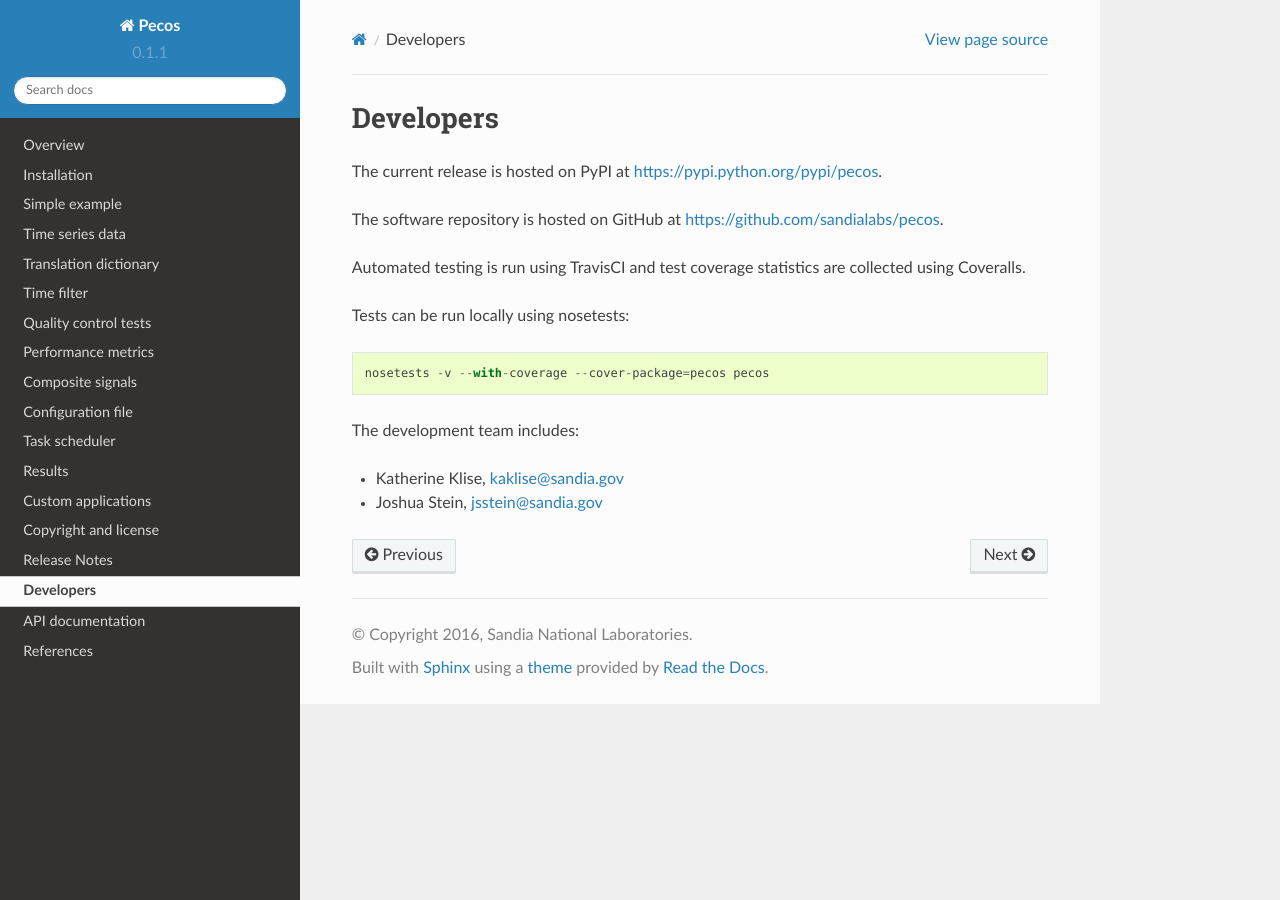
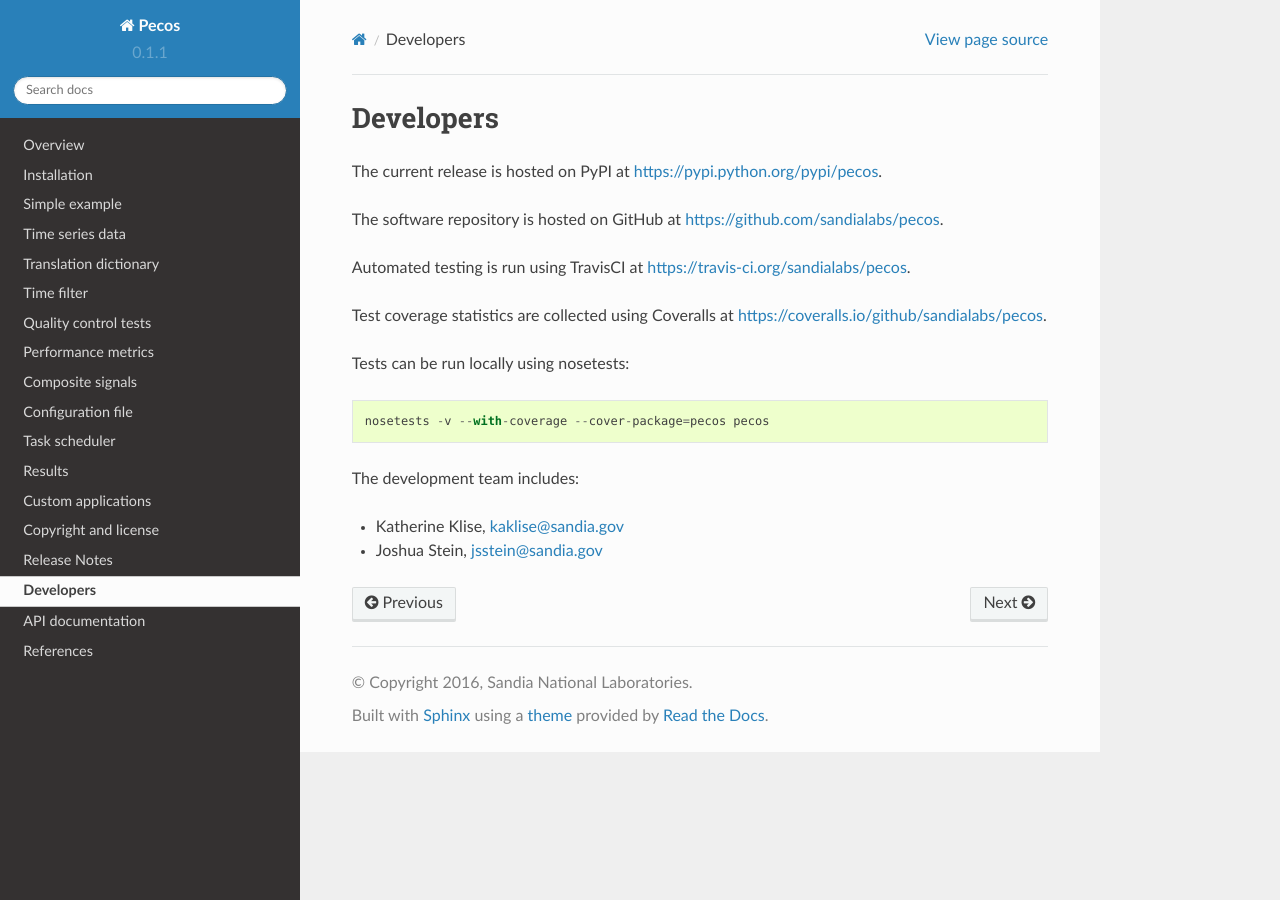
Before and after one commit to sjanzou/pecos, a Sphinx documentation site: the page built from documentation/developers.rst, in a window 1280 px wide. Built offline with Sphinx 7.4.7 and the Read the Docs theme 2.0.0, drawn with Linux system fonts in a browser that asks for light colours.

```diff
--- a/documentation/developers.rst
+++ b/documentation/developers.rst
@@ -5,8 +5,9 @@
 
 The software repository is hosted on GitHub at https://github.com/sandialabs/pecos.
 
-Automated testing is run using TravisCI and test coverage statistics are
-collected using Coveralls.
+Automated testing is run using TravisCI at https://travis-ci.org/sandialabs/pecos.
+
+Test coverage statistics are collected using Coveralls at https://coveralls.io/github/sandialabs/pecos.
 
 Tests can be run locally using nosetests::
 
--- a/setup.py
+++ b/setup.py
@@ -10,7 +10,7 @@
 AUTHOR = 'Katherine Klise, Joshua Stein'
 MAINTAINER_EMAIL = 'kaklise@sandia.gov'
 LICENSE = 'Revised BSD'
-URL = 'https://github.com/kaklise/pecos'
+URL = 'https://github.com/sandialabs/pecos'
 
 setuptools_kwargs = {
     'zip_safe': False,
```
